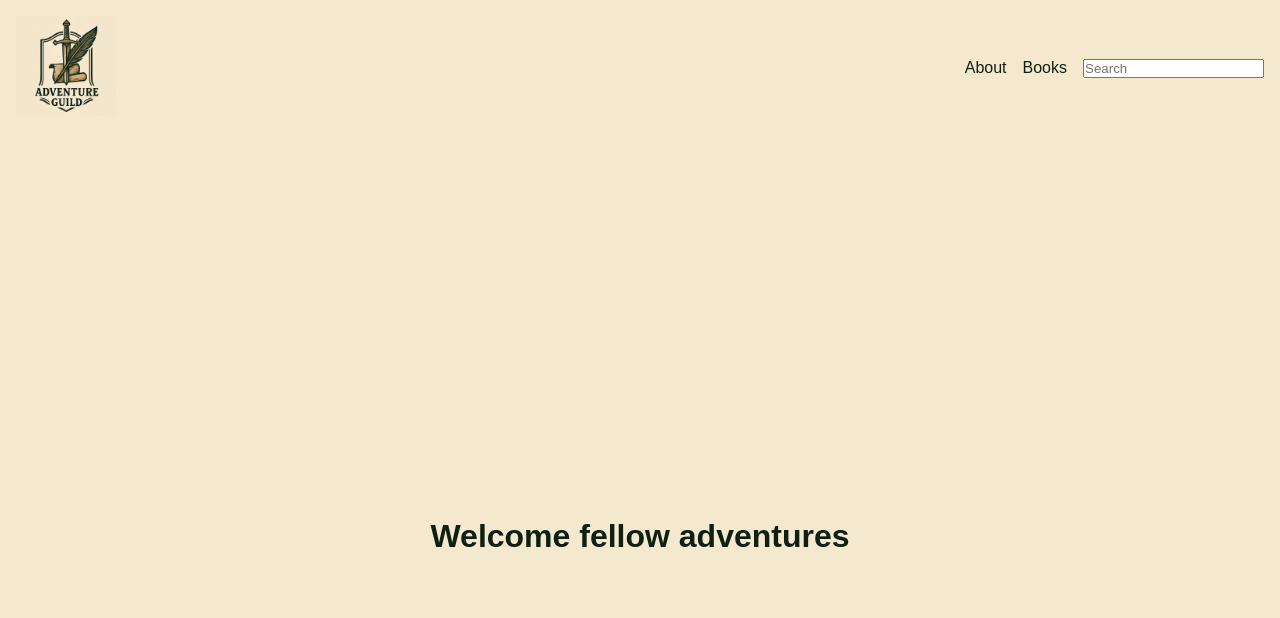
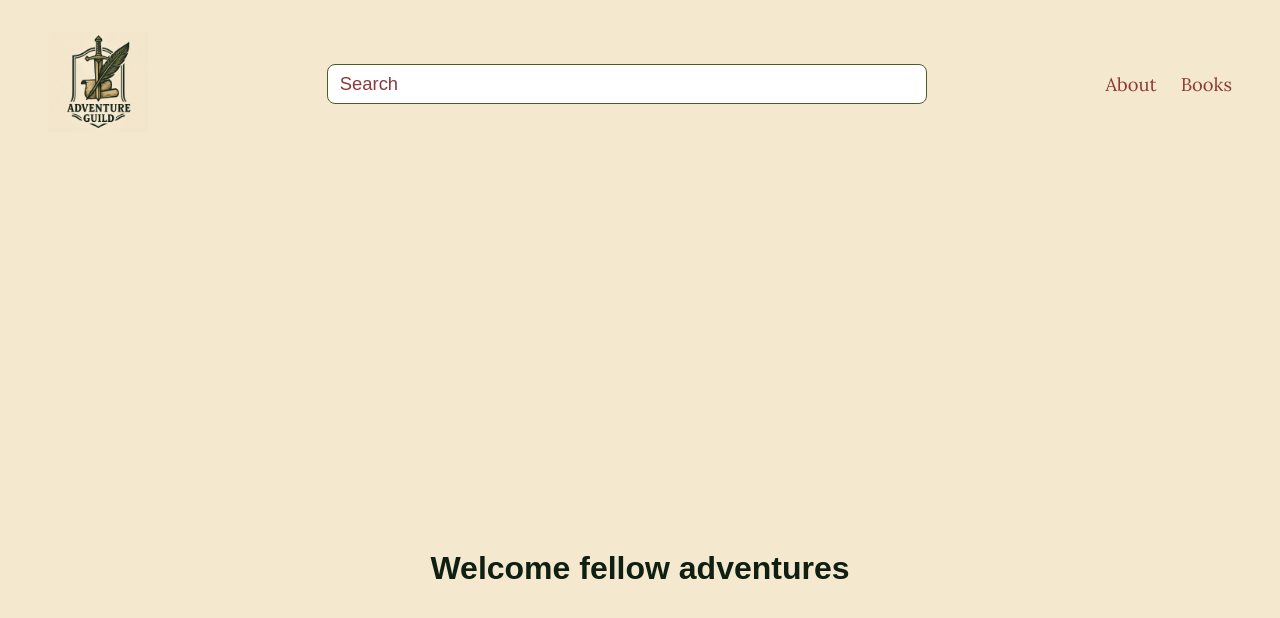
Before and after one commit to Deepak-Kuncheria/adventure-guild, a Next.js app: page / in a window 1280 px wide. Shown: the top 618 px of the page. Built offline with nearby package versions, Linux system fonts and the light colour scheme; a web font is replaced by a local one.

Commit message:
sidebar for navbar added

```diff
--- a/src/components/navbars/Primary.tsx
+++ b/src/components/navbars/Primary.tsx
@@ -1,22 +1,48 @@
-import React from "react";
+"use client";
+import React, { useState } from "react";
 import MainLogo from "../logo/MainLogo";
 import PrimarySearchBar from "../searchBars/PrimarySearchBar";
 
-const Primary = () => {
+const PrimaryNavBar = () => {
+  const [isSidebarOpen, setSidebarOpen] = useState(false);
+
   return (
-    <header className="primaryHeader">
-      <nav className="primaryNavBar">
-        <MainLogo></MainLogo>
-        <div className="navItems">
-          <ul>
-            <li>About</li>
-            <li>Books</li>
-          </ul>
-          <PrimarySearchBar></PrimarySearchBar>
-        </div>
-      </nav>
-    </header>
+    <>
+      <header className="primaryHeader">
+        <nav className="primaryNavBar">
+          <div className="logo">
+            <MainLogo width={100} height={100} />
+          </div>
+
+          <div className="searchBarWrapper">
+            <PrimarySearchBar />
+          </div>
+
+          <div className="navLinks font-secondary text-highlight">
+            <a href="/about">About</a>
+            <a href="/books">Books</a>
+          </div>
+        </nav>
+        <button
+          className="hamburger"
+          aria-label="Toggle menu"
+          onClick={() => setSidebarOpen(!isSidebarOpen)}
+        >
+          {/* <HamburgerMenuIcon width={24} height={24} />
+           */}
+          Menu
+        </button>
+        <aside
+          className={`mobileSidebar font-secondary text-accent-secondary ${
+            isSidebarOpen ? "open" : ""
+          }`}
+        >
+          <a href="/about">About</a>
+          <a href="/books">Books</a>
+        </aside>
+      </header>
+    </>
   );
 };
 
-export default Primary;
+export default PrimaryNavBar;
--- a/src/components/searchBars/PrimarySearchBar.tsx
+++ b/src/components/searchBars/PrimarySearchBar.tsx
@@ -1,10 +1,11 @@
 "use client";
 import useDebounce from "@/hooks/useDebounce";
 import { useRouter } from "next/navigation";
-import React, { useEffect, useState } from "react";
+import React, { useEffect, useState, useRef } from "react";
 
 const PrimarySearchBar = () => {
   const router = useRouter();
+  const ref = useRef<HTMLInputElement>(null);
   const [query, setQuery] = useState("");
   const [suggestions, setSuggestions] = useState([]);
   const debounceQuery = useDebounce(query, 300);
@@ -36,6 +37,23 @@ const PrimarySearchBar = () => {
     fetchSuggestions(controller);
     return () => controller.abort();
   }, [debounceQuery]);
+  useEffect(() => {
+    const handleKeyDown = (e: KeyboardEvent) => {
+      // ctrlKey for Windows/Linux, metaKey for macOS
+      const isMac = navigator.platform.toUpperCase().indexOf("MAC") >= 0;
+      const isCmdK = isMac
+        ? e.metaKey && e.key === "k"
+        : e.ctrlKey && e.key === "k";
+
+      if (isCmdK) {
+        e.preventDefault();
+        ref.current?.focus();
+      }
+    };
+
+    window.addEventListener("keydown", handleKeyDown);
+    return () => window.removeEventListener("keydown", handleKeyDown);
+  }, []);
   const handleSubmit = (e: React.FormEvent) => {
     e.preventDefault();
     if (query.trim() !== "") {
@@ -49,10 +67,11 @@ const PrimarySearchBar = () => {
     <>
       <form onSubmit={handleSubmit} role="search form">
         <input
+          ref={ref}
           name="q"
           type="search"
           placeholder="Search"
-          className="searchBar"
+          className="searchBar text-foreground"
           value={query}
           onChange={(e) => setQuery(e.target.value)}
           aria-label="search books, volumes or chapters"
--- a/src/styles/components/_index.scss
+++ b/src/styles/components/_index.scss
@@ -1 +1,2 @@
+@forward "primarySearchBar";
 @forward "primaryNavBar";
--- a/src/styles/components/_primaryNavBar.scss
+++ b/src/styles/components/_primaryNavBar.scss
@@ -1,26 +1,74 @@
 .primaryHeader {
   padding: 16px;
 }
+
 .primaryNavBar {
-  display: flex;
-  .containLogo {
-    max-width: 20%;
-    height: auto;
+  display: grid;
+  grid-template-columns: auto 1fr auto; // left, center, right
+  align-items: center;
+  padding: 1rem 2rem;
+  gap: 1rem;
+
+  .logo {
+    justify-self: start;
   }
-  .navItems {
-    margin-left: auto;
+
+  .searchBarWrapper {
+    justify-self: center;
+    width: 100%;
+    max-width: 600px;
+  }
+
+  .navLinks {
+    justify-self: end;
     display: flex;
-    align-items: center;
-    ul {
-      list-style-type: none;
-      display: flex;
-      li {
-        margin: 0 8px;
-      }
-    }
-    .searchBar {
-      margin: 0 0 0 8px;
-      height: fit-content;
+    gap: 1.5rem;
+  }
+
+  a {
+    font-size: 1.15rem;
+    &:hover {
+      color: var(--accent-secondary);
     }
   }
 }
+.mobileSidebar {
+  display: none;
+}
+.primaryHeader .hamburger {
+  display: none; // hidden on desktop
+}
+@media (max-width: 768px) {
+  .primaryNavBar {
+    grid-template-columns: 80px 1fr 50px;
+
+    .navLinks {
+      display: none;
+    }
+  }
+  .primaryHeader .hamburger {
+    display: block;
+    justify-self: end;
+  }
+  .mobileSidebar {
+    position: fixed;
+    top: 0;
+    right: 0;
+    width: 80%;
+    max-width: 300px;
+    height: 100vh;
+    background-color: var(--background);
+    box-shadow: -2px 0 8px rgba(0, 0, 0, 0.2);
+    padding: 2rem 1rem;
+    display: flex;
+    flex-direction: column;
+    gap: 1rem;
+    z-index: 1000;
+    transform: translateX(100%);
+    transition: transform 0.3s ease-in-out;
+
+    &.open {
+      transform: translateX(0%);
+    }
+  }
+}
--- /dev/null
+++ b/src/styles/components/_primarySearchBar.scss
@@ -0,0 +1,15 @@
+.searchBar {
+  width: 100%;
+  height: 40px;
+  border-radius: 8px;
+  padding: 8px 12px;
+  font-size: 1.15rem;
+  border: 1px solid var(--accent-primary);
+  outline: none;
+  &::placeholder {
+    color: var(--highlight);
+  }
+  &:focus {
+    outline: 2px solid var(--foreground);
+  }
+}
```
